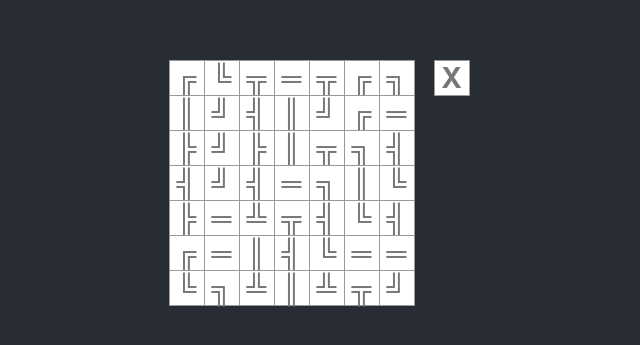
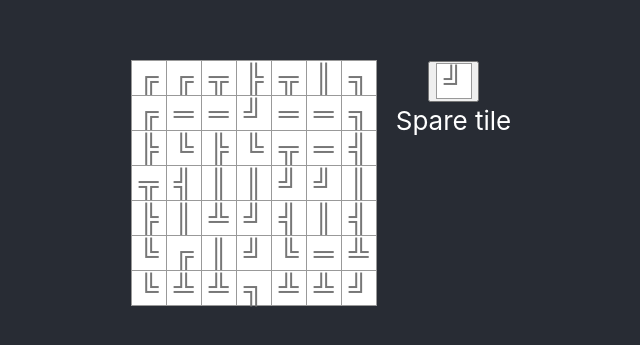
Before and after one commit to mikecaisey/labyrinth, a React (Create React App) app in the folder react/: page / in a window 1280 px wide. Shown: the part 217-562 px from the top of the page, without its empty margins (319-959 px from the left). Built offline with nearby package versions, Linux system fonts and the light colour scheme.

Commit message:
Moved state for the tile set and spare
State moved to Component's state property

```diff
--- a/react/src/Board.tsx
+++ b/react/src/Board.tsx
@@ -1,5 +1,5 @@
 import React, { FunctionComponent } from 'react';
-import { createTileSet, newTile, Tile } from './Tile'
+import { createTileSet, Tile, TileSet } from './Tile'
 import './Board.css'
 
 type Row = JSX.Element
@@ -19,6 +19,13 @@ const Square: FunctionComponent<SquareProps> = ({tile}) =>
     {tile.value}
   </div>
 
+const Spare: FunctionComponent<SquareProps> = ({tile}) =>
+  <button className="spare" id="spare-tile">
+    <div className="square">
+      {tile.value}
+    </div>
+  </button>
+
 const Row: FunctionComponent<RowProps> = ({squares}) =>
   <div
     className="board-row"
@@ -27,13 +34,17 @@ const Row: FunctionComponent<RowProps> = ({squares}) =>
   </div>
 
 class Board extends React.Component {
+  constructor(props: any) {
+    super(props)
+    this.state = createTileSet()
+  }
+
   renderBoard(): JSX.Element[] {
     const rowCount: number = 7
     const colCount: number = 7
     const rows: Row[] = []
-    const allTiles: [Tile[], Tile] = createTileSet()
-    const tiles = allTiles[0]
-    const spare = allTiles[1]
+    const tileSet: TileSet = this.state as TileSet
+    const tiles: Tile[] = tileSet.board
 
     // Outer loop to create the rows
     for (let i: number = 0; i < rowCount; i++) {
@@ -60,9 +71,11 @@ class Board extends React.Component {
   }
 
   renderSpare(): JSX.Element {
-    return <Square
+    const tileSet = this.state as TileSet
+    const spare: Tile = tileSet.spare
+    return <Spare
       key={50}
-      tile={newTile('X')}
+      tile={spare}
     />
   }
 
@@ -75,8 +88,10 @@ class Board extends React.Component {
           </div>
         </div>
         <div className="game-info">
-          <div>{this.renderSpare()}</div>
-          <ol></ol>
+          <div aria-labelledby="spare-label">{this.renderSpare()}</div>
+          <span id="spare-label">
+            Spare tile
+          </span>
         </div>
       </div>
     )
--- a/react/src/Tile.tsx
+++ b/react/src/Tile.tsx
@@ -1,6 +1,5 @@
-export type Tile = {
-  value: string
-}
+export type Tile = { value: string }
+export type TileSet = { board: Tile[], spare: Tile }
 
 export const newTile: (value: string) => Tile = (value: string) => {
   return { value }
@@ -11,15 +10,15 @@ const ts: string[] = ['╦','╣','╠','╩']
 const is: string[] = ['║','═']
 
 const shuffleRotation = (set: string[]): string => {
-  if (set.length === 0) { throw 'Shuffle rotate error' }
+  if (set.length === 0) { throw new Error('Shuffle rotate error') }
   const index: number = Math.floor(Math.random() * set.length)
   return set[index]
 }
 
 const shuffledLooseTiles: () => Tile[] = () => {
-  const t: string[] = new Array(6).fill('╩').map(x => shuffleRotation(ts))
-  const l: string[] = new Array(15).fill('╚').map(x => shuffleRotation(ls))
-  const i: string[] = new Array(13).fill('║').map(x => shuffleRotation(is))
+  const t: string[] = new Array(6).fill('').map(() => shuffleRotation(ts))
+  const l: string[] = new Array(15).fill('').map(() => shuffleRotation(ls))
+  const i: string[] = new Array(13).fill('').map(() => shuffleRotation(is))
   let tiles: Tile[] = t.concat(l).concat(i).map(x => newTile(x))
   tiles.sort(() => Math.random() - 0.5)
   return tiles
@@ -35,7 +34,7 @@ export const staticTiles: () => Tile[] = () => [
   '╚','','╩','','╩','','╝'
 ].map(x => newTile(x))
 
-export const createTileSet: () => [Tile[], Tile] = () => {
+export const createTileSet: () => TileSet = () => {
   const staticSet: Tile[] = staticTiles()
   const looseSet: Tile[] = shuffledLooseTiles()
 
@@ -58,12 +57,12 @@ export const createTileSet: () => [Tile[], Tile] = () => {
       if (typeof tile !== 'undefined') {
         tiles[i] = tile
       } else {
-        throw 'Tile error'
+        throw new Error('Tile error')
       }
     }
   })
 
-  const spareTile: Tile | undefined = shuffledSet.pop()
-  if (typeof spareTile === 'undefined') { throw 'Spare tile error' }
-  return [tiles, spareTile]
+  const spare: Tile | undefined = shuffledSet.pop()
+  if (typeof spare === 'undefined') { throw new Error('Spare tile error') }
+  return { board: tiles, spare }
 }
```
Also changed, not shown: 1 other file (tests, documents, lock files or other folders).
